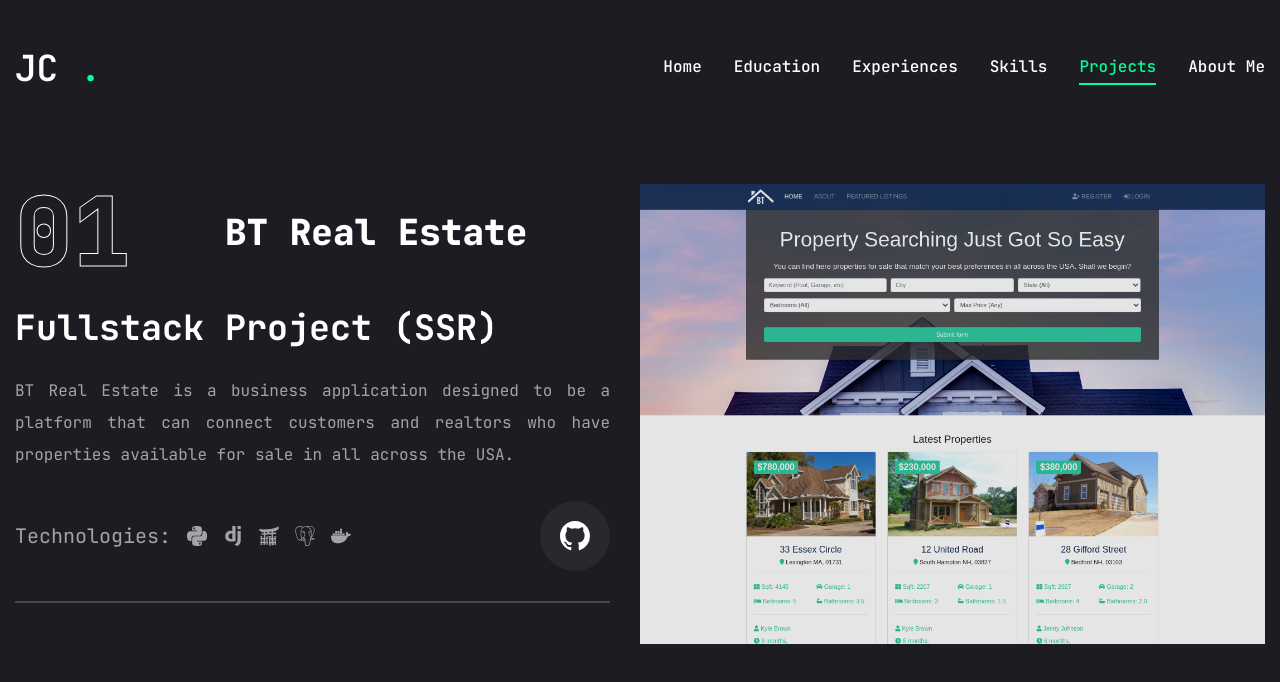
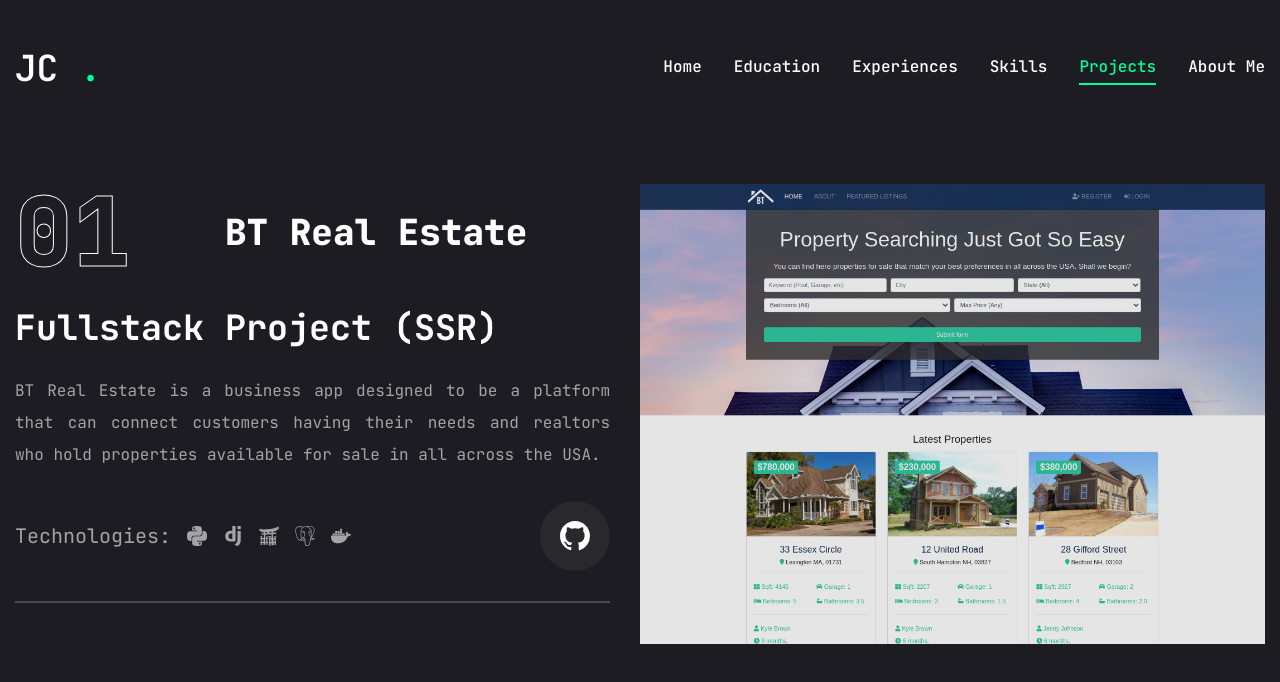
Before and after one commit to JeffersonCanuto/jefferson-portfolio, a Next.js app: page /projects in a window 1280 px wide. Shown: the top 682 px of the page. Built offline with nearby package versions, Linux system fonts and the light colour scheme.

Commit message:
chore: update btre app description in Projects page

```diff
--- a/src/app/projects/page.jsx
+++ b/src/app/projects/page.jsx
@@ -15,6 +15,7 @@ import {
     TooltipProvider,
     TooltipTrigger
 } from "@/components/ui/tooltip";
+
 import WorkSliderBtns from "@/components/WorkSliderBtns";
 
 import Link from "next/link";
@@ -27,8 +28,8 @@ const projects = [
         category: 'fullstack',
         type: 'SSR',
         title: "BT Real Estate",
-        description: "BT Real Estate is a business application designed to be a platform that can connect \
-        customers and realtors who have properties available for sale in all across the USA.",
+        description: "BT Real Estate is a business app designed to be a platform that can connect customers having their needs and realtors who hold properties available \
+        for sale in all across the USA.",
         stack: [
             {
                 index: 1,
```
